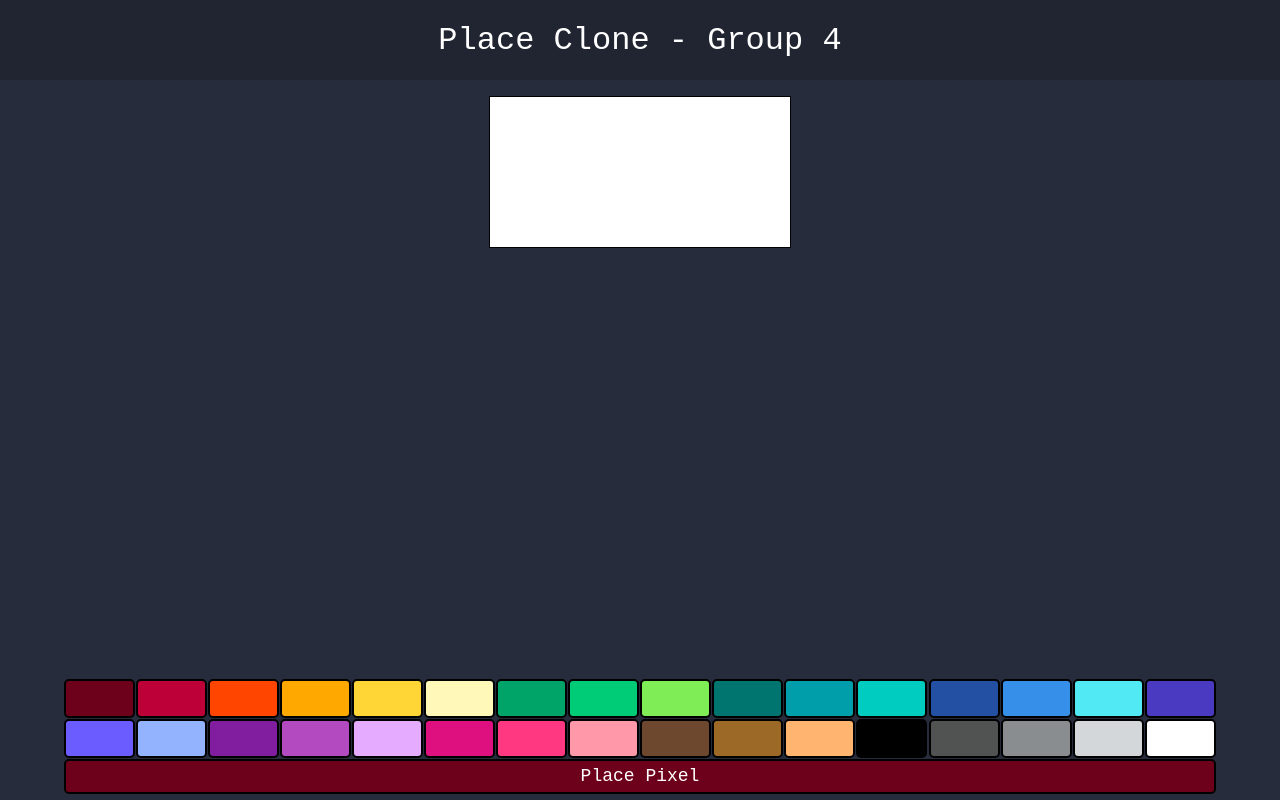
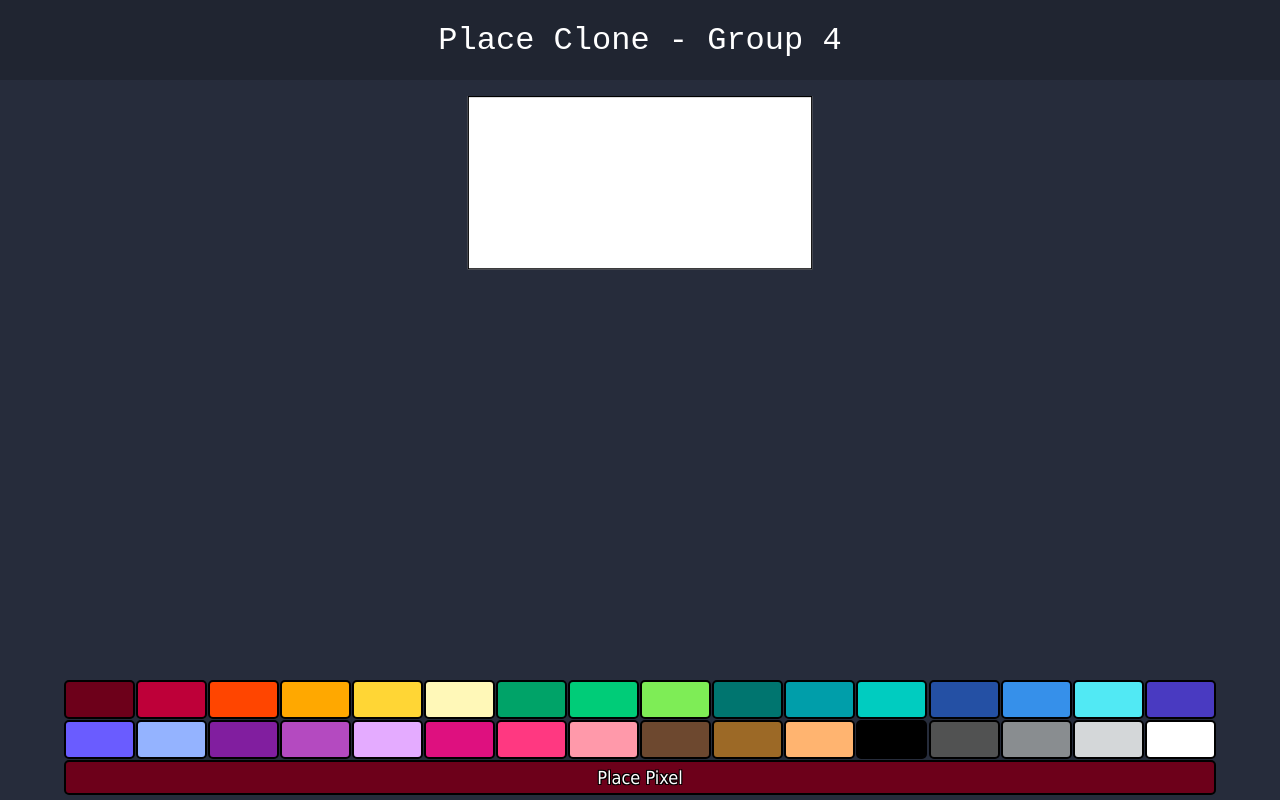
Before and after one commit to RandyRoberts99/Group4-MERN-McAlpin, a React (Create React App) app: page / in a window 1280 px wide. Built offline with nearby package versions, Linux system fonts and the light colour scheme; no server answers; the database is empty.

Commit message:
add canvas scaling based on viewport size

```diff
--- a/index.html
+++ b/index.html
@@ -1,9 +1,10 @@
 <html lang="en">
     <head>
         <meta charset="utf-8" />
-        <meta name="viewport" content="width=device-width, initial-scale=1" />
+        <meta name="viewport" content="user-scalable=no, initial-scale=1, maximum-scale=1, minimum-scale=1,
+        height=device-height, width=device-width, target-densitydpi=device-dpi" />
         <link rel="stylesheet" type="text/css" href="build/static/css/main.ff371327.css"/>
-        <title>React App</title>
+        <title>Not r/Place</title>
     </head>
     <body>
         <noscript>You need to enable JavaScript to run this app.</noscript>
--- a/src/App.css
+++ b/src/App.css
@@ -1,5 +1,7 @@
 html, body {
-  margin: 0;
+  overflow: hidden;
+  display: flex;
+  flex-direction: column;
   background-color: #262c3b;
 }
 
@@ -13,60 +15,69 @@ html, body {
   justify-content: center;
   align-items: center;
   min-height: 40px;
+  max-height: 70px;
   margin-bottom: 16px;
 }
 
-.login-button {
-  background: white;
-  color: black;
-  padding: 8px 16px;
-  border-radius: 4px;
-  font-size: 14px;
-  font-weight: bold;
-  cursor: pointer;
-  margin-left: auto;
+/* This is a container to wrap the canvas and pixels in, so that
+   the color bar can scale with the viewport separately */
+.canvas-container {
+  position: static;
+  transform-origin: top;
 }
 
 .App {
-  text-align: center;
-
-  /* This just ensures the canvas stays within the user space */
-  position: relative;
+  /* This scales the canvas to the viewport size */
+  transform-origin: top;
 }
 
 #pixelCanvas {
   border: 1px solid #000;
   cursor: pointer;
   display: block;
-  margin: 0 auto;
+  margin: auto;
   background-color: #fff;
+
+  /* This scales the pixels to the canvas */
+  transform-origin: top;
+  margin-bottom: calc(15vh + 172px + 10%);
 }
 
 .colorBar {
   position: fixed;
-  bottom: 5%;
+  bottom: 10%;
   left: 50%;
   transform: translateX(-50%);
   display: flex;
   flex-wrap: wrap;
   justify-content: space-between;
   width: 90vw;
-  height: 10vh;
+  height: 3vh;
   background-color: transparent;
-  border-radius: 10px;
-  margin-bottom: 1px;
+  border-radius: 100px;
+  margin-top: auto;
+  margin-bottom: 2vh;
+  transform-origin: bottom left;
 }
 
 .sendButton {
   flex-basis: 100%;
   width: calc(90vw - 2 * calc(5px / 16));
   height: min(calc((90vw / 16) - 5px), calc((10vh / 2) - 5px));
+  max-height: 50px;
+  min-height: 25px;
   border: 2px solid #000;
   border-radius: 5px;
   cursor: pointer;
   margin: calc(5px / 16);
   color: #fff;
-  font-family: 'Courier New', Courier, monospace;
+  /* This creates an outline so the text is legible with all colors */
+  text-shadow:
+    -1px -1px 0 #000,
+     1px -1px 0 #000,
+    -1px  1px 0 #000,
+     1px  1px 0 #000;
+  font-family: 'Tahoma', sans-serif, monospace;
   font-size: large;
   background-color: var(--button-color);
   transition: background-color 0.2s;
@@ -76,6 +87,8 @@ html, body {
   flex-basis: calc((90vw / 16) - 5px);
   width: min(calc((90vw / 16) - 5px), calc((10vh / 2) - 5px));
   height: min(calc((90vw / 16) - 5px), calc((10vh / 2) - 5px));
+  max-height: 50px;
+  min-height: 15px;
   border: 2px solid #000;
   border-radius: 5px;
   cursor: pointer;
--- a/src/App.js
+++ b/src/App.js
@@ -1,14 +1,15 @@
 import React, { useState, useEffect, useRef, useCallback } from 'react';
 import { db } from "./utils/firebase.js";
 import { onValue, ref, update } from "firebase/database";
-import { render } from "react-dom";
 import './App.css';
 
 function App() {
   // Constants handling the canvas directly (this will likely turn to database stuff later)
+  const canvasRef = useRef(null);
+  const canvasContainerRef = useRef(null);
   const [grids, setGrids] = useState({});
   const [canvasSize, setCanvasSize] = useState({ width: 512, height: 512 });
-  const canvasRef = useRef(null);
+  const [scale, setScale] = useState(1);
   const [zoomLevel, setZoomLevel] = useState(1);
   const [pan, setPan] = useState({ x: 600, y: 600 });
 
@@ -61,12 +62,12 @@ function App() {
     // Iterate through each grid in the canvas
     Object.keys(data).forEach((gridKey) => {
       const grid = data[gridKey];
+      console.log("pan.x: ", pan.x, "pan.y: ", pan.y);
 
       // Iterate through each pixel within the given grid
       Object.keys(grid).forEach((pixelKey) => {
         const pixel = grid[pixelKey];
         context.fillStyle = pixel.color;
-        console.log("pan.x: ", pan.x, "pan.y: ", pan.y);
         context.fillRect(
           (pixel.x * zoomLevel + parseInt(gridKey.split('_')[0]) * zoomLevel * 16) - ((pan.x / 512) * ((512 * zoomLevel) - (512))) * zoomLevel,
           (pixel.y * zoomLevel + parseInt(gridKey.split('_')[1]) * zoomLevel * 16) - ((pan.y / 512) * ((512 * zoomLevel) - (512))) * zoomLevel,
@@ -77,7 +78,7 @@ function App() {
     if (highlightedPixel != null) {
       highlightPixel(context, highlightedPixel.x, highlightedPixel.y);
     }
-    console.log("updateLocalCanvas was run sucessfully.");
+    console.log("Subsequent render complete.");
   }, [canvasSize, zoomLevel, highlightedPixel]);
 
 
@@ -106,6 +107,28 @@ function App() {
     const context = canvas.getContext('2d');
     const gridsRef = ref(db, 'canvas');
 
+    // This function handles resizing the canvas on the initial page render
+    // according to the viewport window size
+    const handleResize = () => {
+      const viewportWidth = window.innerWidth;
+      const viewportHeight = window.innerHeight;
+      const canvasContainer = canvasContainerRef.current;
+
+      if(canvasContainer && canvas){
+        const newScale = Math.max(Math.min((viewportWidth / canvasSize.width) * 0.75, (viewportHeight / canvasSize.height) * 0.73), 1);
+        canvasContainer.style.transform = `scale(${newScale})`;
+        setScale(newScale);
+      }
+    };
+    console.log("scale: ", scale);
+
+    // Resize the window based on viewport size
+    handleResize();
+
+    // Listen for window resizing events to keep it up to date
+    window.addEventListener('resize', handleResize);
+
+    // this handles the initial setup of any canvas based actions
     const updateCanvas = (data) => {
       // This adjusts canvas view size based on zoom level
       context.clearRect(0, 0, canvas.width, canvas.height);
@@ -124,6 +147,7 @@ function App() {
           );
         });
       });
+      console.log("Initial render complete.");
     };
 
     // Keep canvas pixels updated from the database
@@ -136,11 +160,12 @@ function App() {
       }
     });
 
-    // Cleanup function to detach the listener when the component unmounts
+    // Cleanup function to detach the listeners when the component unmounts
     return () => {
       listener();
+      window.removeEventListener('resize', handleResize);
     };
-  }, [canvasRef, updateLocalCanvas, zoomLevel]);
+  }, [canvasRef, updateLocalCanvas, zoomLevel, canvasSize.width, canvasSize.height]);
 
 
 
@@ -148,12 +173,10 @@ function App() {
   const handleCanvasClick = (event) => {
     const canvas = canvasRef.current;
     const rect = canvas.getBoundingClientRect();
-    const context = canvas.getContext('2d');
 
-    // Scale pixel coordinates based on user zoom level
-    const x = Math.floor(((event.clientX - rect.left) / zoomLevel) + ((pan.x / 512) * ((512 * zoomLevel) - 512)));
-    const y = Math.floor(((event.clientY - rect.top) / zoomLevel) + ((pan.y / 512) * ((512 * zoomLevel) - 512)));
-    console.log("clickX: ", x, "clickY: ", y);
+    // Scale pixel coordinates based on user zoom level and viewport scale
+    const x = Math.floor(((((event.clientX - rect.left) / scale) / zoomLevel) + ((pan.x / 512) * ((512 * zoomLevel) - 512))));
+    const y = Math.floor(((((event.clientY - rect.top) / scale) / zoomLevel) + ((pan.y / 512) * ((512 * zoomLevel) - 512))));
 
     // Determine what grid needs to be updated in firebase
     const gridX = Math.floor(x / 16);
@@ -162,6 +185,8 @@ function App() {
     // Determine the position within the grid the pixel is in
     const pixelX = x % 16;
     const pixelY = y % 16;
+
+    console.log("clickX: ", (pixelX + gridX * 16), "clickY: ", (pixelY + gridY * 16), "scale: ", scale);
 
     // Update the state for highlighting
     setHighlightedPixel({
@@ -221,20 +246,21 @@ function App() {
 
     // Determine the scale factor for next zoom
     const scaleDelta = 0.05;
-    const scaleFactor = (event.deltaY > 0 ? 1 - scaleDelta : 1 + scaleDelta);
+    const scaleFactor = (event.deltaY > 0 ? 0 - (scaleDelta + 1) : 1 + scaleDelta);
 
     // Adjust these to set minimum and maximum zoom scales
     const maxZoom = 10;
     const minZoom = 1;
 
     // Calculate new zoom level
-    const newZoomLevel = Math.min(Math.max(zoomLevel * scaleFactor, minZoom), maxZoom);
+    const newZoomLevel = Math.min(Math.max(zoomLevel + scaleFactor, minZoom), maxZoom);
+    console.log("zoom: ", newZoomLevel);
 
     // Set pan values based on mouse cursor coords
     const rect = canvasRef.current.getBoundingClientRect();
     if (pan.x === 600 && pan.y === 600) {
-      const mouseX = (event.clientX - rect.left);
-      const mouseY = (event.clientY - rect.top);
+      const mouseX = Math.floor((event.clientX - rect.left) / scale);
+      const mouseY = Math.floor((event.clientY - rect.top) / scale);
       setPan({
         x: mouseX / newZoomLevel,
         y: mouseY / newZoomLevel,
@@ -263,7 +289,6 @@ function App() {
   // Handles the user selecting a color button to change their pixel color
   const handleColorChange = (color) => {
     // Console log for debugging
-    console.log(`User selected color: ${color.name}`);
 
     // Update the selected color for the user globally
     setSelectedColor(color.hex);
@@ -274,17 +299,15 @@ function App() {
 
   return (
     <div className="App">
-      <head>
-        <title>Nested Title</title>
-        <meta name="viewport" content="user-scalable=no, initial-scale=1, maximum-scale=1, minimum-scale=1, width=device-width, height=device-height, target-densitydpi=device-dpi" />
-      </head>
       <header className="header">
         Place Clone - Group 4
       </header>
-      <canvas ref={canvasRef} id="pixelCanvas"
-        onClick={handleCanvasClick}
-        onWheel={handleWheel}
-      ></canvas>
+      <div ref={canvasContainerRef} className="canvas-container">
+        <canvas ref={canvasRef} id="pixelCanvas"
+          onClick={handleCanvasClick}
+          onWheel={handleWheel}
+        ></canvas>
+      </div>
       <div className="colorBar">
         {colors.map((color) => (
           <div
```
